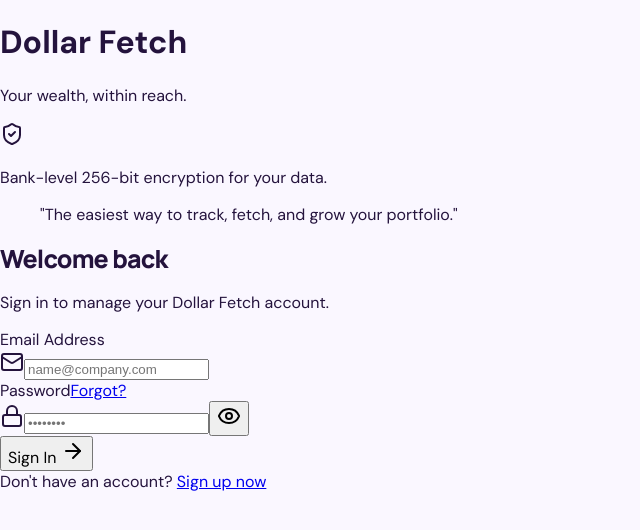
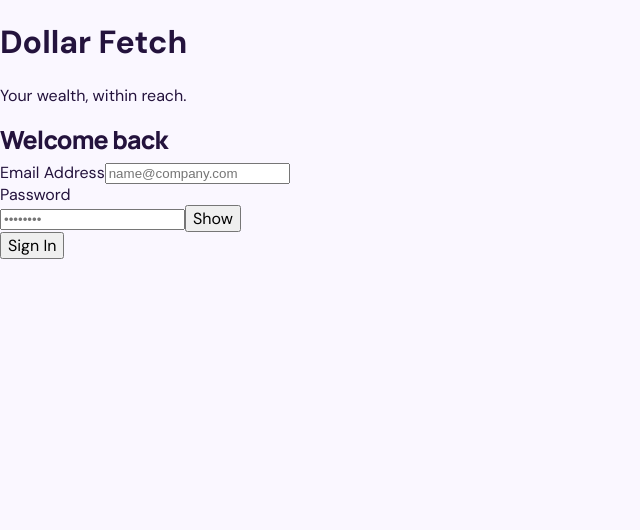
Before and after one commit to mwendaemmanuel212-lang/Dollarfetch-, a Next.js app: page /app/login in a window 1280 px wide. Shown: the top 530 px of the page, without its empty margins (0-640 px from the left). Built offline with nearby package versions, Linux system fonts and the light colour scheme.

Commit message:
Simplify login page by removing icons and content
Removed icon library usage for build stability and simplified the login form layout.

```diff
--- a/app/app/login/page.tsx
+++ b/app/app/login/page.tsx
@@ -1,81 +1,58 @@
 "use client";
 
 import React, { useState } from 'react';
-import { Eye, EyeOff, Lock, Mail, ArrowRight, ShieldCheck } from 'lucide-react';
 
+// Simplified version without icon library to ensure build stability
 export default function LoginDashboard() {
   const [showPassword, setShowPassword] = useState(false);
 
   return (
     <div className="min-h-screen flex font-sans text-gray-900">
-      {/* Left Side: Branding */}
       <div className="hidden lg:flex w-3/5 bg-emerald-900 p-12 flex-col justify-between text-white">
         <div>
           <h1 className="text-4xl font-bold mb-4">Dollar Fetch</h1>
           <p className="text-emerald-100 text-lg">Your wealth, within reach.</p>
         </div>
-        <div className="space-y-6">
-          <div className="flex items-center gap-3">
-            <ShieldCheck className="w-8 h-8 text-emerald-400" />
-            <p className="font-medium">Bank-level 256-bit encryption for your data.</p>
-          </div>
-          <blockquote className="border-l-4 border-emerald-500 pl-4 italic">
-            "The easiest way to track, fetch, and grow your portfolio."
-          </blockquote>
-        </div>
       </div>
 
-      {/* Right Side: Form */}
       <div className="w-full lg:w-2/5 flex items-center justify-center p-8 bg-gray-50">
         <div className="w-full max-w-md space-y-8">
           <div>
             <h2 className="text-3xl font-bold">Welcome back</h2>
-            <p className="text-gray-500 mt-2">Sign in to manage your Dollar Fetch account.</p>
           </div>
 
           <form className="space-y-6" onSubmit={(e) => e.preventDefault()}>
             <div className="space-y-2">
               <label className="text-sm font-medium">Email Address</label>
-              <div className="relative">
-                <Mail className="absolute left-3 top-3 w-5 h-5 text-gray-400" />
-                <input
-                  type="email"
-                  className="w-full pl-10 pr-4 py-2 border rounded-lg focus:ring-2 focus:ring-emerald-600 outline-none"
-                  placeholder="name@company.com"
-                />
-              </div>
+              <input
+                type="email"
+                className="w-full px-4 py-2 border rounded-lg focus:ring-2 focus:ring-emerald-600 outline-none"
+                placeholder="name@company.com"
+              />
             </div>
 
             <div className="space-y-2">
-              <div className="flex justify-between">
-                <label className="text-sm font-medium">Password</label>
-                <a href="#" className="text-sm text-emerald-700 hover:underline">Forgot?</a>
-              </div>
+              <label className="text-sm font-medium">Password</label>
               <div className="relative">
-                <Lock className="absolute left-3 top-3 w-5 h-5 text-gray-400" />
                 <input
                   type={showPassword ? "text" : "password"}
-                  className="w-full pl-10 pr-10 py-2 border rounded-lg focus:ring-2 focus:ring-emerald-600 outline-none"
+                  className="w-full px-4 py-2 border rounded-lg focus:ring-2 focus:ring-emerald-600 outline-none"
                   placeholder="••••••••"
                 />
                 <button
                   type="button"
                   onClick={() => setShowPassword(!showPassword)}
-                  className="absolute right-3 top-3 text-gray-400"
+                  className="absolute right-3 top-2.5 text-sm text-emerald-700 font-medium"
                 >
-                  {showPassword ? <EyeOff className="w-5 h-5" /> : <Eye className="w-5 h-5" />}
+                  {showPassword ? "Hide" : "Show"}
                 </button>
               </div>
             </div>
 
-            <button className="w-full bg-emerald-700 text-white py-2.5 rounded-lg font-semibold hover:bg-emerald-800 transition flex items-center justify-center gap-2">
-              Sign In <ArrowRight className="w-4 h-4" />
+            <button className="w-full bg-emerald-700 text-white py-2.5 rounded-lg font-semibold hover:bg-emerald-800 transition">
+              Sign In
             </button>
           </form>
-
-          <div className="text-center text-sm text-gray-600">
-            Don't have an account? <a href="#" className="text-emerald-700 font-bold hover:underline">Sign up now</a>
-          </div>
         </div>
       </div>
     </div>
```
